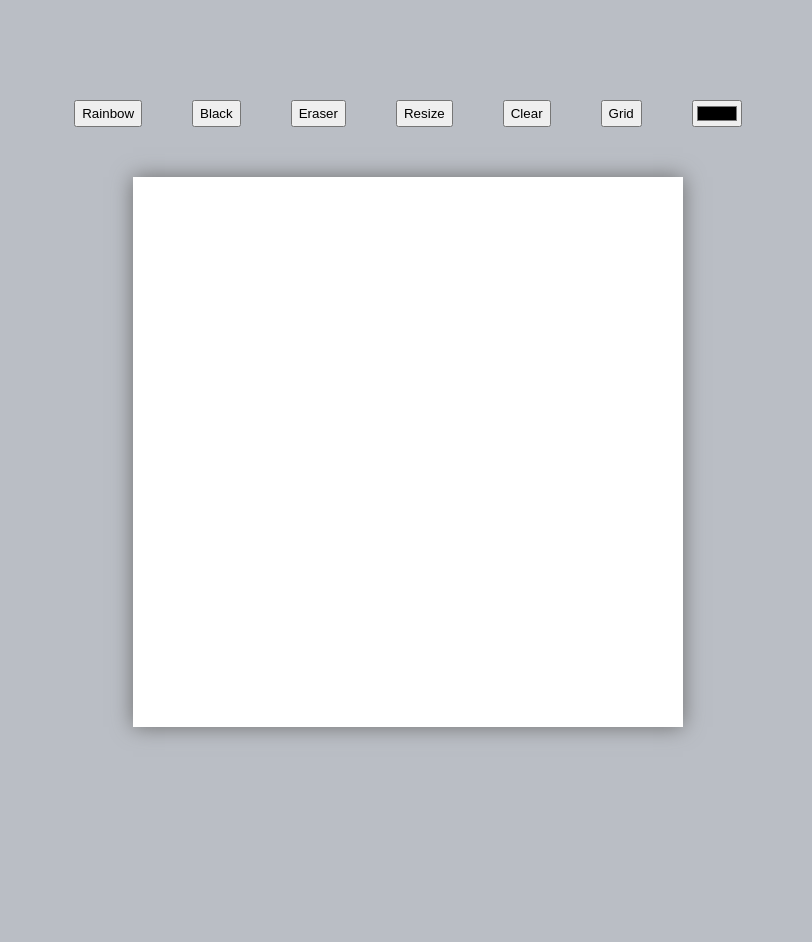
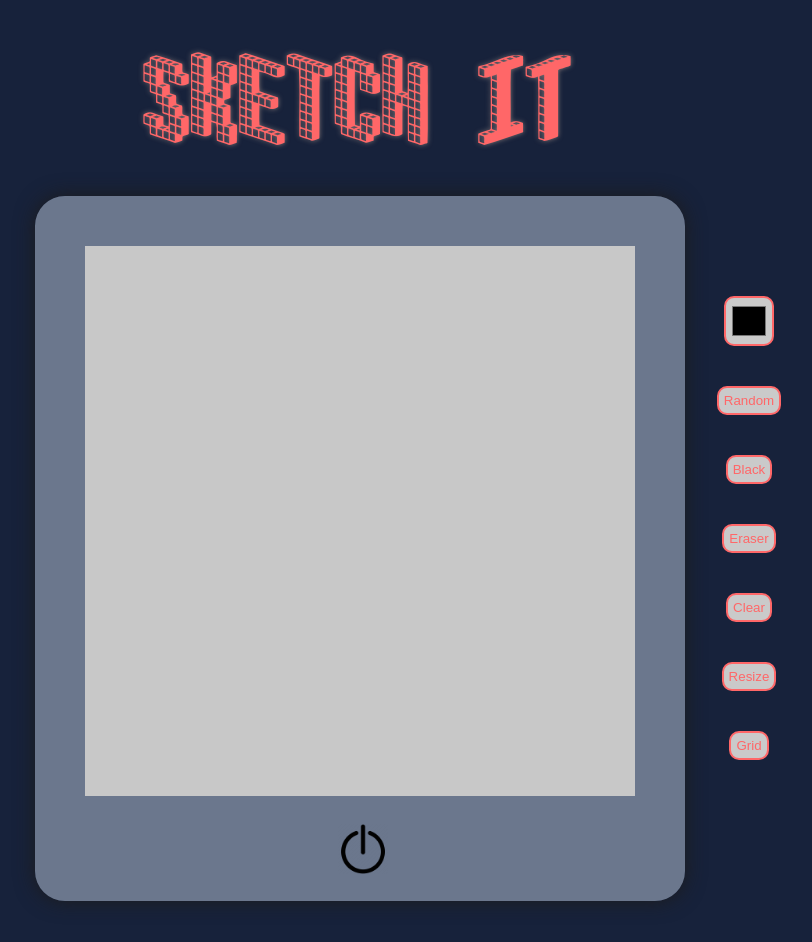
Before and after one commit to cDev-Creator/Sketch-Pad, a plain HTML site: page index.html in a window 1280 px wide. Shown: the whole page, without its empty margins (232-1044 px from the left). Before the commit the page ends 800 px from the top, so only its background shows below. Drawn offline with Linux system fonts and the light colour scheme.

Commit message:
ipad looking design

```diff
--- a/app.js
+++ b/app.js
@@ -1,13 +1,11 @@
 const gridContainer = document.getElementById('grid-container')
-const randColorsButton = document.getElementById('random-colors-button')
-const clearButton = document.getElementById('clear-button')
-const blackButton = document.getElementById('black-button')
-const eraseButton = document.getElementById('erase-button')
 const resizeButton = document.getElementById('resize-button')
 const gridToggleButton = document.getElementById('grid-toggle-button')
+const onButton = document.getElementById('on-button')
 const color = document.getElementById('color')
 const gridCells = document.getElementsByClassName("grid-item")
 
+// creates grid cells dynamically
 let gridCell
 function makeGridItem(numItems) {
     for (let i = 0; i < (numItems); i++) {
@@ -21,6 +19,7 @@ function makeGridItem(numItems) {
     }
 }
 
+// creates grid using the added cell divs and places them in the correct number of rows/columns
 function createGrid(rows, columns) {
     gridContainer.style.setProperty('--grid-rows', rows)
     gridContainer.style.setProperty('--grid-columns', columns)
@@ -29,6 +28,7 @@ function createGrid(rows, columns) {
     }
 }
 
+// generates random num/letter combo that is 6 characters long to create a hex color value
 function getRandomColor(){
     let hexValues = '0123456789ABCDEF';
     let color = '#';
@@ -38,31 +38,31 @@ function getRandomColor(){
     return color;
 }
 
-blackButton.addEventListener('click', e =>{
+// using onclick, if button is selected and a grid-item is moused over its color will change
+function blackButton() {
     gridContainer.addEventListener('mouseover', e =>{
         if(e.target.matches = 'div.grid-item') {
-            /* gridContainer.style.backgroundColor = '' */
             e.target.style.backgroundColor = 'black'
         }
     })
-})
+}
 
-randColorsButton.addEventListener('click', e =>{
+function randomColorButton() {
     gridContainer.addEventListener('mouseover', e =>{
         if(e.target.matches = 'div.grid-item') {
            /*  gridContainer.style.backgroundColor = '' */
             e.target.style.backgroundColor = getRandomColor()
         }
     })
-})
+}
 
-eraseButton.addEventListener('click', e =>{
+function eraseButton() {
     gridContainer.addEventListener('mouseover', e =>{
         if(e.target.matches = 'div.grid-item') {
             e.target.style.backgroundColor = ''
         }
     })
-})
+}
 
 color.addEventListener('input', function(){
     let customColor = document.getElementById('color').value
@@ -73,13 +73,12 @@ color.addEventListener('input', function(){
     })
 })
 
-
 createGrid(8,8)
 let resizeClickCounter = 0
 resizeButton.addEventListener('click', function (){
     resizeButton.innerHTML = '8 x 8'
     resizeClickCounter++
-    console.log(resizeClickCounter)
+
     if (resizeClickCounter === 0) {
         reset()
         createGrid(8,8)
@@ -104,7 +103,33 @@ resizeButton.addEventListener('click', function (){
         createGrid(64,64)
         toggleGridOn()
         resizeButton.innerHTML = '64 x 64'
+        /* resizeClickCounter = -1 */
+    }
+    if (resizeClickCounter === 4) {
+        reset()
+        createGrid(80,80)
+        toggleGridOn()
+        resizeButton.innerHTML = '80 x 80'
         resizeClickCounter = -1
+    }
+})
+
+
+let onBtnClickCounter = 0
+onButton.addEventListener('click', function (){
+    onBtnClickCounter++
+
+    if(onBtnClickCounter === 1) {
+        gridContainer.style.boxShadow = "0px 0px 30px rgb(190, 190, 190)"
+        gridContainer.style.backgroundColor = "rgb(240, 240, 240)"
+        onButton.style.boxShadow = "0 0 10px rgb(255, 255, 255)"
+    }
+
+    if(onBtnClickCounter === 2) {
+        gridContainer.style.boxShadow = "none"
+        onButton.style.boxShadow = "none"
+        gridContainer.style.backgroundColor = "rgb(200, 200, 200)"
+        onBtnClickCounter=0
     }
 })
 
@@ -112,17 +137,16 @@ let gridToggleClickCounter = 0
 gridToggleButton.addEventListener('click', function (){
     gridToggleClickCounter++
 
-    console.log(gridToggleClickCounter)
     if(gridToggleClickCounter === 1) {
         for (let i = 0; i < gridCells.length; i++) {
             gridToggleButton.innerHTML = 'Off'
-            gridCells[i].style.outline = '1px solid rgba(121, 121, 121, 0.627)';
+            gridCells[i].style.outline = '1px solid rgba(121, 121, 121, 0.627)'
         }
     }
     if(gridToggleClickCounter === 2) {
         for (let i = 0; i < gridCells.length; i++) {
             gridToggleButton.innerHTML = 'On'
-            gridCells[i].style.outline = 'none';
+            gridCells[i].style.outline = 'none'
             gridToggleClickCounter = 0
         }
     }
@@ -132,11 +156,12 @@ function toggleGridOn() {
     gridToggleButton.innerHTML = 'On'
 }
 
-clearButton.addEventListener('click', e =>{
+function clearButton() {
     reset()
     toggleGridOn()
+    resizeButton.innerHTML = '8 x 8'
     createGrid(8,8)
- })
+ }
 
 function reset() {
     while (gridContainer.firstChild) {
--- a/index.html
+++ b/index.html
@@ -8,18 +8,27 @@
     <link rel="stylesheet" href="styles.css">
 </head>
 <body>
-    <div class ="btns-container">
-        <button id="random-colors-button">Rainbow</button>
-        <button id="black-button">Black</button>
-        <button id="erase-button">Eraser</button>
-        <button id="resize-button">Resize</button>
-        <button id="clear-button">Clear</button>
-        <button id="grid-toggle-button">Grid</button>
-        <input id="color" type= "color">
+    <div id=title>SKETCH it</div>
+    <div class ="content-container">
+        <!-- parent id added so that it would be possible to place on-button on top
+        of grid-container-border, hooked up in css -->
+        <div id="parent">
+            <div id="grid-container-border">
+                <div id="grid-container"> </div>
+                <button id="on-button"><img src="on.png" width="50" height="50"></button>
+            </div>
+        </div>
+
+        <div class ="btns-container">
+            <input id="color" type= "color">
+            <button id="random-colors-button" onclick="randomColorButton()">Random</button>
+            <button id="black-button" onclick="blackButton()">Black</button>
+            <button id="erase-button" onclick="eraseButton()">Eraser</button>
+            <button id="clear-button"onclick="clearButton()">Clear</button>
+            <button id="resize-button">Resize</button>
+            <button id="grid-toggle-button">Grid</button>
+        </div>
     </div>
-
-    <div id="grid-container"> </div>
-
 </body>
 
 <script src="app.js"></script>
--- a/styles.css
+++ b/styles.css
@@ -1,27 +1,105 @@
+@font-face {
+    font-family: title;
+    src: url(blox.ttf);
+}
+
 :root {
     --grid-columns: 1;
     --grid-rows: 1;
-    background-color: rgb(186, 190, 197);
+    --peach:rgba(255,103,104,1);
+    --grey:rgba(202,202,202);
+
+
+    background: rgb(23,34,59);
+}
+
+body {
+    margin-bottom: 100px;
+}
+
+#title {
+    display: flex;
+    justify-content: center;
+    margin: 50px 0px;
+    font-family: title;
+    font-size: 6em;
+    color: var(--peach);
+    text-shadow: 0 0 5px rgb(133, 120, 120);
+    margin-left: -100px;
+
+}
+.content-container {
+    display: flex;
+    justify-content: center;
+    gap: 2em;
+}
+#grid-container-border {
+    border: 50px solid #6b778d;
+    box-shadow: 0px 0px 20px rgb(29, 28, 28);
+    border-radius: 30px;
+    border-bottom-width: 105px;
 }
 
 
 #grid-container {
     display: grid;
     justify-content: center;
-    margin: auto;
-    background-color: white;
+    background-color: rgb(200, 200, 200);
     grid-template-rows: repeat(var(--grid-rows), 1fr);
     grid-template-columns: repeat(var(--grid-columns), 1fr);
-    margin-top: 50px;
     height: 550px;
     width: 550px;
-    box-shadow: 0px 0px 20px rgb(111, 111, 111);
     cursor: crosshair;
 }
 
 .btns-container {
     display: flex;
-    justify-content: center;
-    gap:50px;
+    flex-direction: column;
+    align-items: center;
+    gap:2.5em;
     margin-top: 100px;
 }
+
+button, input[type=color]  {
+    background-color:var(--grey);
+    color: var(--peach);
+    border-radius: 10px;
+    border: 2px solid var(--peach);
+    padding: 5px;
+}
+
+button:focus, input[type=color]:focus{
+    box-shadow: 0 0 5px rgb(255, 255, 255);
+    background-color:var(--peach);
+    color:var(--grey);
+    border-radius: 10px;
+    border: 2px solid var(--grey);
+    transition-duration: 0.5s;
+    transform: scale(1.2);
+}
+
+
+input[type=color] {
+    height: 50px;
+    width: 50px;
+    padding: 4px;
+}
+
+input[type=color]:focus {
+    background-color:var(--grey);
+}
+
+#parent {
+    position: relative;
+}
+
+#on-button {
+    background:transparent;
+    border: none;
+    border-radius: 300px;
+    position: absolute;
+    margin-top: 20px;
+    margin-left: 245px;
+    box-shadow: none;
+    padding: 8px;
+}
```
Also changed, not shown: blox.ttf (added), on.png (added).
